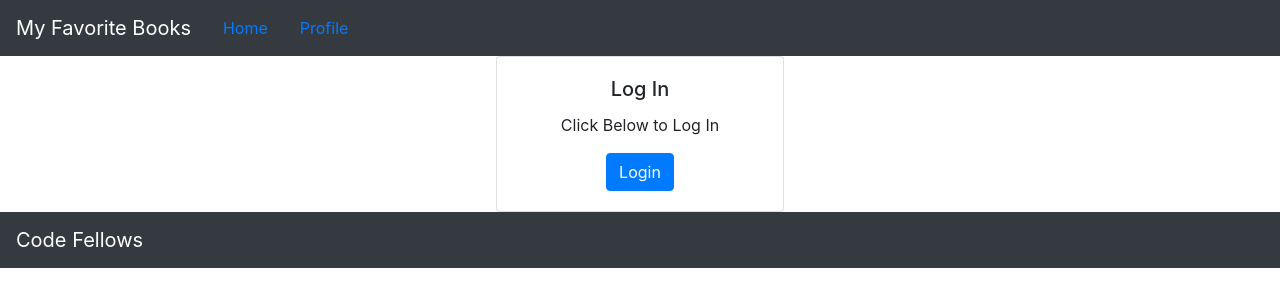
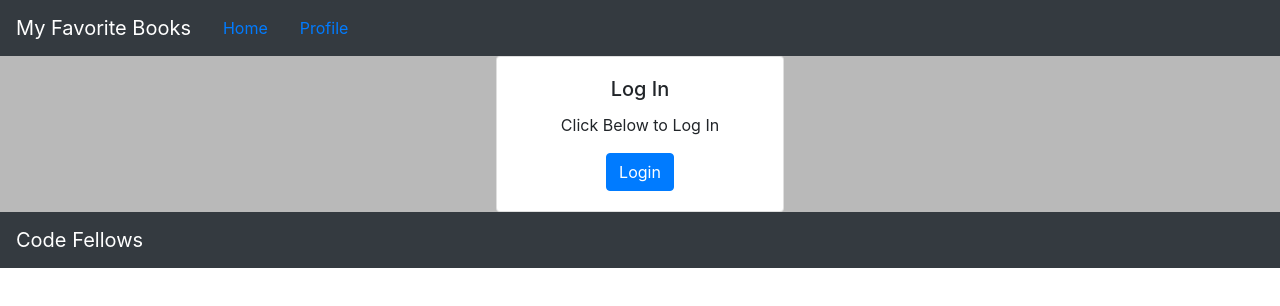
Before and after one commit to bradyjcamp/can-of-books-frontend, a React (Create React App) app: page / in a window 1280 px wide. Shown: the top 306 px of the page. Built offline with nearby package versions, Linux system fonts and the light colour scheme; no server answers.

Commit message:
added some styling

```diff
--- a/src/AddBookButton.js
+++ b/src/AddBookButton.js
@@ -23,11 +23,9 @@ class AddBookButton extends React.Component {
   };
 
   render() {
-    console.log("AddBookButton state: ", this.state);
     return (
       <>
         {
-          // need conditional to render add book modal
           this.state.show ? (
             <BookFormModal
               user={this.props.user}
--- /dev/null
+++ b/src/App.css
@@ -0,0 +1,3 @@
+#root{
+  background-color: rgb(185, 185, 185);
+}
--- a/src/BestBooks.js
+++ b/src/BestBooks.js
@@ -16,11 +16,9 @@ class BestBooks extends React.Component {
     };
   }
 
-  /* DONE: Make a GET request to your API to fetch books for the logged in user  */
   getBooks = async () => {
     try {
       let url = `${SERVER}/books?email=${this.props.user.email}`
-      console.log(url);
       let results = await axios.get(url);
       this.setState({
         books: results.data,
@@ -34,7 +32,6 @@ class BestBooks extends React.Component {
     try{
       let url = `${SERVER}/books`;
       let createdBook = await axios.post(url, newBook);
-      console.log(createdBook.data);
       this.setState({
         books: [...this.state.books, createdBook.data]
       })
@@ -65,7 +62,6 @@ class BestBooks extends React.Component {
       this.setState({
         books: updatedBookData
       });
-      console.log("UpdateBooks state: ", this.state.books);
     } catch(error){
       console.log(' There is an error: ', error.message);
     }
@@ -76,9 +72,6 @@ class BestBooks extends React.Component {
   }
 
   render() {
-    /* DONE: render user's books in a Carousel */
-    console.log('Best book :', this.state);
-
     return (
       <>
         <h2>My Essential Lifelong Learning &amp; Formation Shelf</h2>
@@ -92,7 +85,7 @@ class BestBooks extends React.Component {
           <Carousel.Item className="h-100"
           key={book._id}>
             <img
-            className="d-block w-100 h-50"
+            className="d-block w-75 h-50 m-auto"
             src={bookImg}
             alt={book.title}
             />
--- a/src/BookFormModal.js
+++ b/src/BookFormModal.js
@@ -10,7 +10,6 @@ class BookFormModal extends React.Component {
       description: e.target.description.value,
       status: e.target.status.checked,
     };
-    console.log("New book: ", newBook);
     this.props.handleBookSubmit(newBook);
     this.props.close();
   };
@@ -18,7 +17,6 @@ class BookFormModal extends React.Component {
   render() {
     return (
       <>
-        {/* title email desciption */}
         <Modal onHide={this.props.close} show={this.props.show}>
           <Modal.Header closeButton>
             <Modal.Title>Modal title</Modal.Title>
--- a/src/Login.js
+++ b/src/Login.js
@@ -12,7 +12,6 @@ class Login extends React.Component {
           <Card.Text>
             Click Below to Log In
           </Card.Text>
-          {/* DONE: add a `LoginButton` component here that will log the user in */}
           <LoginButton loginHandler={this.props.loginHandler}/>
         </Card.Body>
       </Card>
--- a/src/LoginButton.js
+++ b/src/LoginButton.js
@@ -11,8 +11,6 @@ export default class LoginButton extends Component {
   }
 
   render() {
-
-    /* DONE: Render a button with label 'Log In'. When the button is clicked then show LoginForm instead */
     return(
       <>
       {
--- a/src/LoginForm.js
+++ b/src/LoginForm.js
@@ -13,7 +13,6 @@ class LoginForm extends Component {
   }
 
   render() {
-    /* DONE: create a simple login form that collects username and and email, and lets parent component know when form has been submitted */
     return (
       <Form onSubmit={this.handleSubmit}>
         <Form.Group controlId="name" >
--- a/src/Profile.js
+++ b/src/Profile.js
@@ -3,8 +3,6 @@ import { Component } from 'react';
 class Profile extends Component {
 
   render() {
-    /* TODO: render information about logged in user */
-    /* STRETCH TODO: if no logged in user then redirect home */
     return <p>{this.props.user.name} can be reached at {this.props.user.email}</p>
   }
 };
--- a/src/UpdateBookButton.js
+++ b/src/UpdateBookButton.js
@@ -24,17 +24,14 @@ class UpdateBookButton extends React.Component{
   };
 
   render() {
-    console.log("AddBookButton state: ", this.state);
     return (
       <>
         {
-          // need conditional to render add book modal
           this.state.show ? (
             <UpdateBookModal
               book={this.props.book}
               user={this.props.user}
               book_id={this.props.book_id}
-              // this below will change to this.props.updateBook
               updateBook={this.props.updateBook}
               show={this.state.show}
               close={this.handleClose}
--- a/src/UpdateBookModal.js
+++ b/src/UpdateBookModal.js
@@ -13,18 +13,14 @@ class UpdateBookModal extends React.Component {
       description: e.target.description.value || this.props.book.description,
       status: e.target.status.checked,
       _id: this.props.book_id,
-      __v: this.props.book.__v
     };
-    console.log("Updated Book: ", bookToUpdate);
     this.props.updateBook(bookToUpdate);
     this.props.close();
   };
 
   render() {
-    console.log(this.props.books)
     return (
       <>
-        {/* title email desciption */}
         <Modal onHide={this.props.close} show={this.props.show}>
           <Modal.Header closeButton>
             <Modal.Title>Modal title</Modal.Title>
```
Also changed, not shown: src/App.js (+1 -7 lines).
